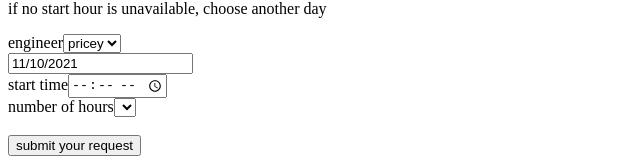
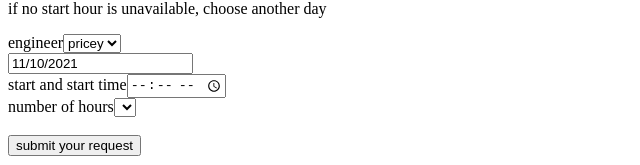
Before and after one commit to leksterz/Explode-Booking, a React (Create React App) app: page / in a window 1280 px wide. Shown: the part 155-320 px from the top of the page, without its empty margins (0-640 px from the left). Built offline with nearby package versions, Linux system fonts and the light colour scheme.

Commit message:
Update BookingForm.js

```diff
--- a/src/components/BookingForm.js
+++ b/src/components/BookingForm.js
@@ -36,7 +36,7 @@ export default function BookingForm() {
         />
 
         <br />
-        <label> start time</label>
+        <label> start and start time</label>
         <input type="time" name="start" id="start"></input>
         <br />
         <label> number of hours</label>
```
